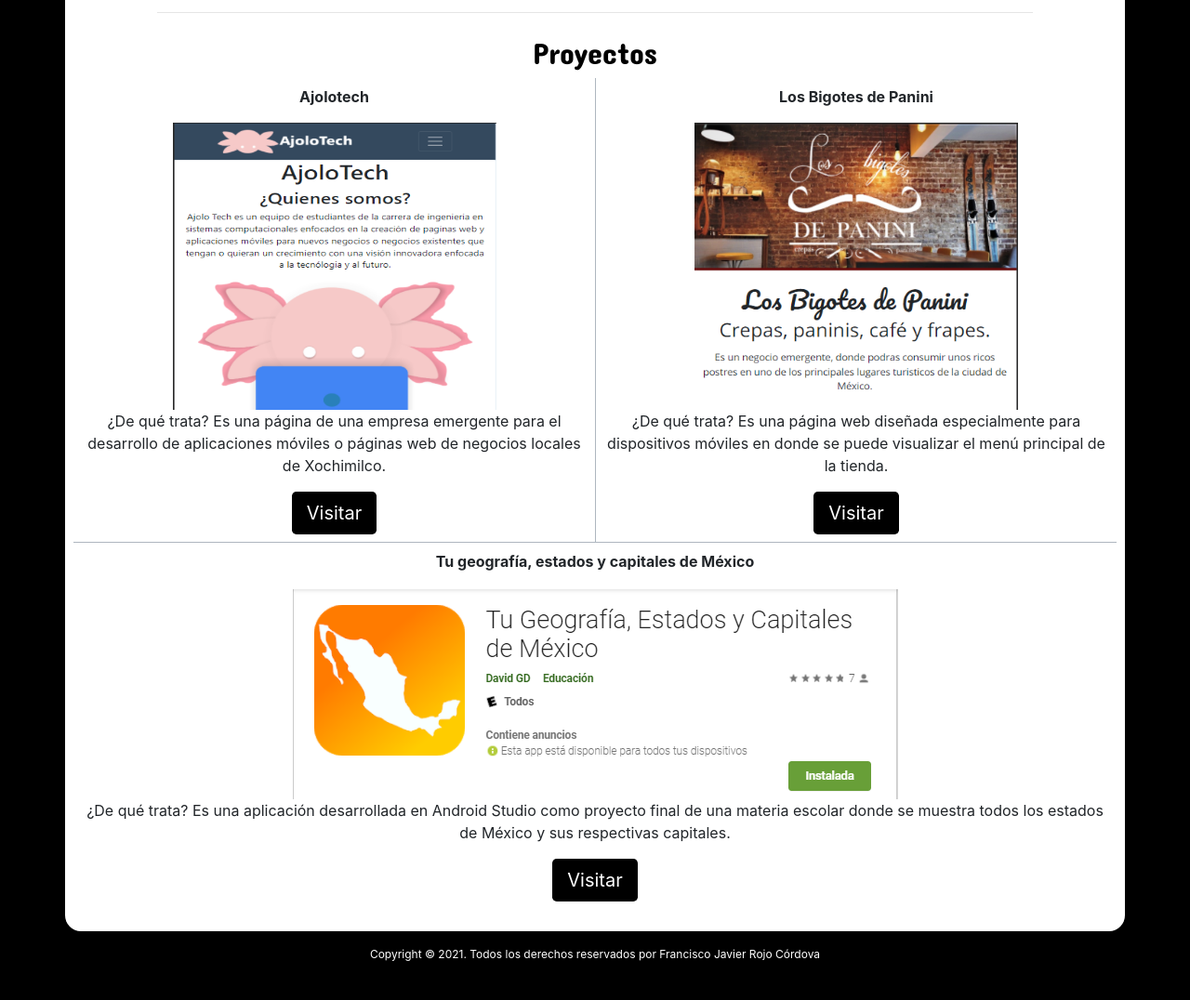
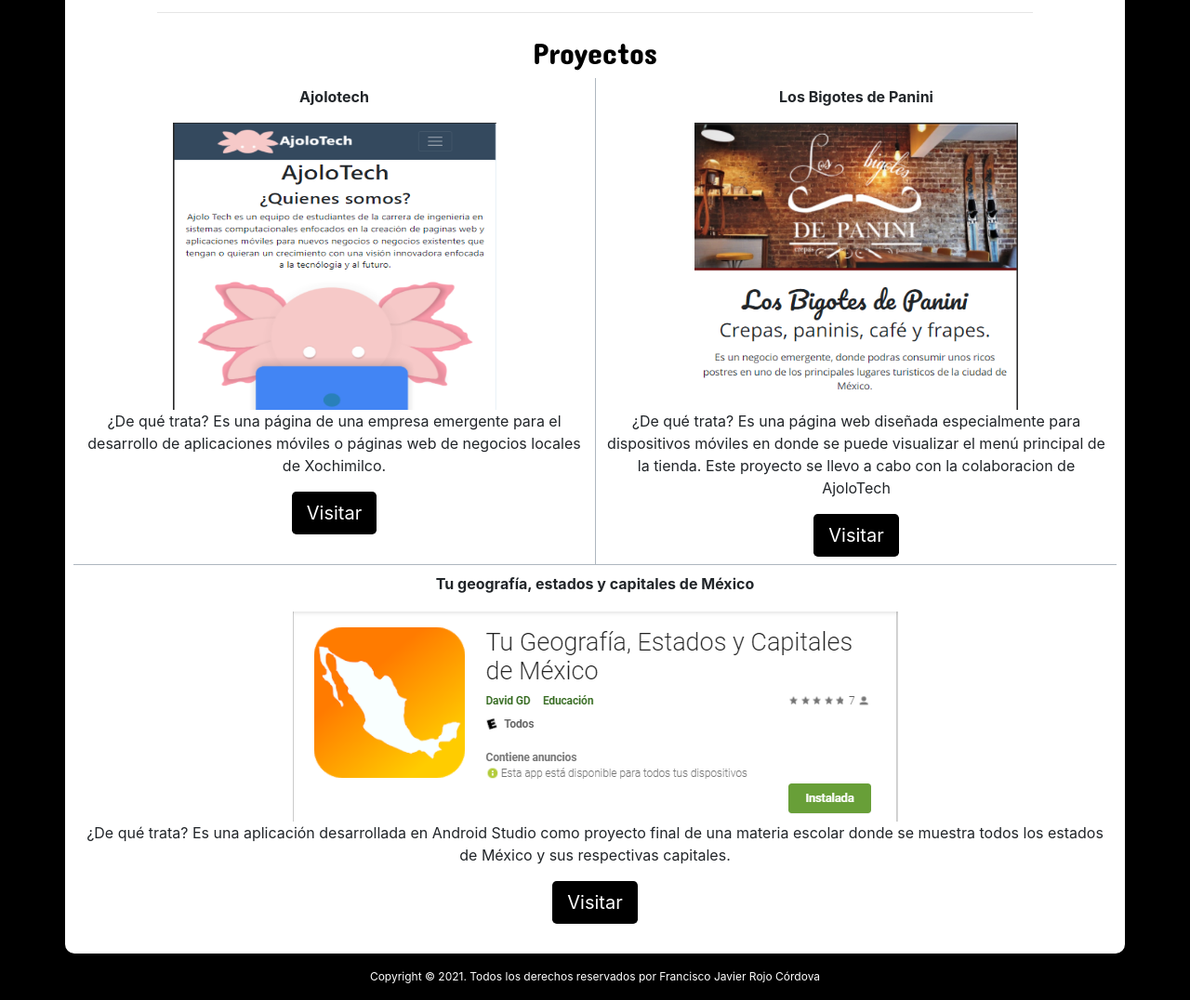
Before and after one commit to Francisco-Rojo/miWeb, a plain HTML site: page index.html in a window 1280 px wide. Shown: the part 728-1804 px from the top of the page at 93% size. Before the commit the page ends 1780 px from the top, so only its background shows below. Drawn offline with Linux system fonts and the light colour scheme.

Commit message:
actualizacion

```diff
--- a/css/estilos.css
+++ b/css/estilos.css
@@ -14,7 +14,7 @@ h1, h2,h3,h4,h5,h6 {font-family: 'Concert One', cursive; color: black; }
 
 .contenedor {
 	background-color: white;
-	border-radius: 17px;
+	border-radius: 10px;
 }
 
 .descripcion {font-size: 12px;}
--- a/index.html
+++ b/index.html
@@ -57,7 +57,7 @@
 
   				<p class="descripcion text-justify d-block d-lg-none">Hola, mi nombre es <strong>Francisco Javier Rojo Córdova</strong> egresado del <strong>Instituto Tecnológico de Milpa Alta</strong> perteneciente a la carrera de Ingeniería en Sistemas Computacionales. Me considero una persona interesada en el mundo del desarrollo y nuevas tecnologías con la buena práctica de llevar una investigación previa en futuros trabajos a resolver, creando de este modo una aptitud de autodidacta. <br>
   					Mis paciones dentro del mundo del desarrollo son los diseños (Front-end) tanto de aplicaciones móviles o páginas web, así mismo el ponerme desafíos sobre implementar lógicas de programación para hacer funcionar futuros proyectos.   <br>
-  				Por ultimo cuento con una experiencia de aproximadamente 1 año dentro del diseño front-end en páginas web con la implementación del framework bootstrap y así mismo HTML, CSS y elementos básicos de JAVASCRIPT. Y aproximadamente 2 años en el uso del entorno de desarrollo Android Studio con el lenguaje de programación JAVA para la creación de aplicaciones móviles (proyectos escolares).</p>
+  				Por ultimo cuento con una experiencia de aproximadamente un año dentro del diseño front-end en páginas web con la implementación del framework bootstrap y así mismo HTML, CSS y elementos básicos de JAVASCRIPT. Y aproximadamente un año de experiencia escolar en el uso del entorno de desarrollo Android Studio con el lenguaje de programación JAVA para la creación de aplicaciones móviles (proyectos escolares).</p>
   			</div>
   		</section>
   		<hr>
@@ -90,7 +90,7 @@
   				</div>
   				<p class="text-center">¿De qué trata? Es una página web diseñada especialmente
   				para dispositivos móviles en donde se puede visualizar el menú principal de la
-  			tienda.</p>
+  			tienda. Este proyecto se llevo a cabo con la colaboracion de AjoloTech</p>
   				<div class="row d-flex justify-content-center">
   					<button type="button" class="btn btn-secondary btn-lg"><a id="btnLetra" href="https://bigotes.ajolotech.net/">Visitar</a></button>
   				</div>
```
